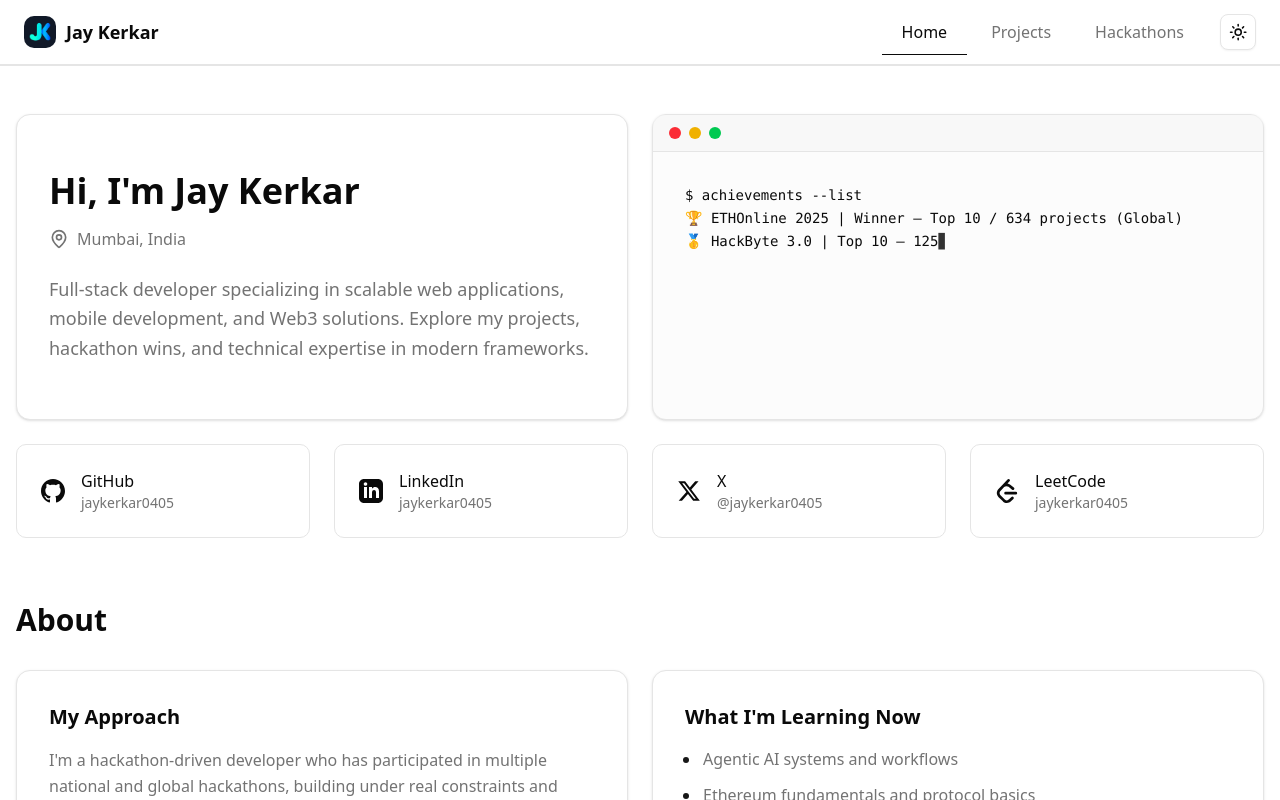
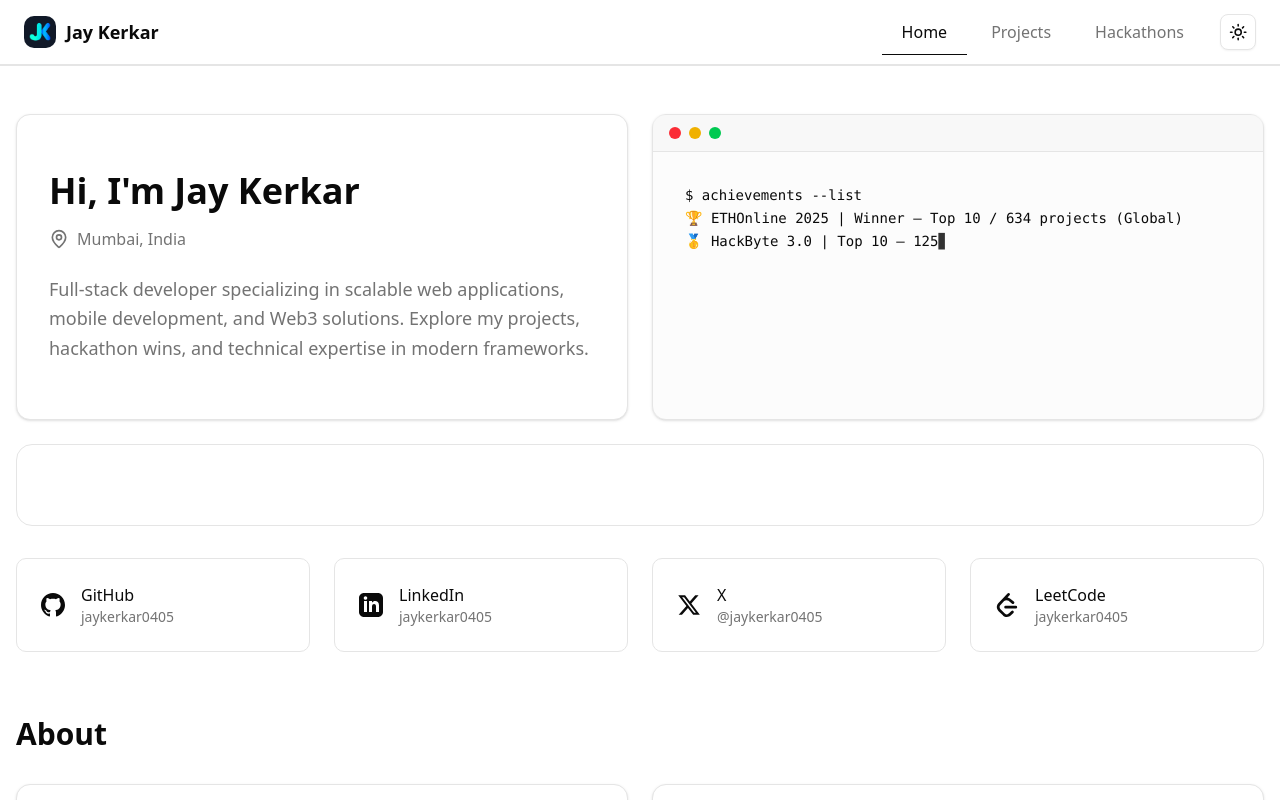
Before and after one commit to jaykerkar0405/Portfolio, a SvelteKit app: page / in a window 1280 px wide. Shown: the top 800 px of the page. Built offline with nearby package versions, Linux system fonts and the light colour scheme.

Commit message:
feat: Refactor social links and tech stack icons for improved structure and readability

```diff
--- a/src/routes/+page.svelte
+++ b/src/routes/+page.svelte
@@ -1,15 +1,51 @@
 <script lang="ts">
+	import {
+		siReact,
+		siDocker,
+		siPython,
+		siSvelte,
+		siMongodb,
+		siSolidity,
+		siNextdotjs,
+		siTypescript,
+		siJavascript,
+		siPostgresql,
+		siTailwindcss
+	} from 'simple-icons';
 	import { onMount } from 'svelte';
 	import { MapPin } from 'lucide-svelte';
+	import * as Tooltip from '$lib/components/ui/tooltip';
 	import { Card, CardContent } from '$lib/components/ui/card';
 
-	const XIcon = `<svg xmlns="http://www.w3.org/2000/svg" width="24" height="24" viewBox="0 0 24 24" fill="currentColor"><path d="M18.244 2.25h3.308l-7.227 8.26 8.502 11.24H16.17l-5.214-6.817L4.99 21.75H1.68l7.73-8.835L1.254 2.25H8.08l4.713 6.231zm-1.161 17.52h1.833L7.084 4.126H5.117z"/></svg>`;
+	type SvgIcon = { viewBox: string; paths: string[] };
 
-	const LinkedInIcon = `<svg xmlns="http://www.w3.org/2000/svg" width="24" height="24" viewBox="0 0 24 24" fill="currentColor"><path d="M19 0h-14c-2.761 0-5 2.239-5 5v14c0 2.761 2.239 5 5 5h14c2.762 0 5-2.239 5-5v-14c0-2.761-2.238-5-5-5zm-11 19h-3v-11h3v11zm-1.5-12.268c-.966 0-1.75-.79-1.75-1.764s.784-1.764 1.75-1.764 1.75.79 1.75 1.764-.783 1.764-1.75 1.764zm13.5 12.268h-3v-5.604c0-3.368-4-3.113-4 0v5.604h-3v-11h3v1.765c1.396-2.586 7-2.777 7 2.476v6.759z"/></svg>`;
+	const XIcon: SvgIcon = {
+		viewBox: '0 0 24 24',
+		paths: [
+			'M18.244 2.25h3.308l-7.227 8.26 8.502 11.24H16.17l-5.214-6.817L4.99 21.75H1.68l7.73-8.835L1.254 2.25H8.08l4.713 6.231zm-1.161 17.52h1.833L7.084 4.126H5.117z'
+		]
+	};
 
-	const GithubIcon = `<svg xmlns="http://www.w3.org/2000/svg" width="24" height="24" viewBox="0 0 24 24" fill="currentColor"><path d="M12 0c-6.626 0-12 5.373-12 12 0 5.302 3.438 9.8 8.207 11.387.599.111.793-.261.793-.577v-2.234c-3.338.726-4.033-1.416-4.033-1.416-.546-1.387-1.333-1.756-1.333-1.756-1.089-.745.083-.729.083-.729 1.205.084 1.839 1.237 1.839 1.237 1.07 1.834 2.807 1.304 3.492.997.107-.775.418-1.305.762-1.604-2.665-.305-5.467-1.334-5.467-5.931 0-1.311.469-2.381 1.236-3.221-.124-.303-.535-1.524.117-3.176 0 0 1.008-.322 3.301 1.23.957-.266 1.983-.399 3.003-.404 1.02.005 2.047.138 3.006.404 2.291-1.552 3.297-1.23 3.297-1.23.653 1.653.242 2.874.118 3.176.77.84 1.235 1.911 1.235 3.221 0 4.609-2.807 5.624-5.479 5.921.43.372.823 1.102.823 2.222v3.293c0 .319.192.694.801.576 4.765-1.589 8.199-6.086 8.199-11.386 0-6.627-5.373-12-12-12z"/></svg>`;
+	const LinkedInIcon: SvgIcon = {
+		viewBox: '0 0 24 24',
+		paths: [
+			'M19 0h-14c-2.761 0-5 2.239-5 5v14c0 2.761 2.239 5 5 5h14c2.762 0 5-2.239 5-5v-14c0-2.761-2.238-5-5-5zm-11 19h-3v-11h3v11zm-1.5-12.268c-.966 0-1.75-.79-1.75-1.764s.784-1.764 1.75-1.764 1.75.79 1.75 1.764-.783 1.764-1.75 1.764zm13.5 12.268h-3v-5.604c0-3.368-4-3.113-4 0v5.604h-3v-11h3v1.765c1.396-2.586 7-2.777 7 2.476v6.759z'
+		]
+	};
 
-	const LeetCodeIcon = `<svg xmlns="http://www.w3.org/2000/svg" width="24" height="24" viewBox="0 0 24 24" fill="currentColor"><path d="M13.483 0a1.374 1.374 0 0 0-.961.438L7.116 6.226l-3.854 4.126a5.266 5.266 0 0 0-1.209 2.104 5.35 5.35 0 0 0-.125.513 5.527 5.527 0 0 0 .062 2.362 5.83 5.83 0 0 0 .349 1.017 5.938 5.938 0 0 0 1.271 1.818l4.277 4.193.039.038c2.248 2.165 5.852 2.133 8.063-.074l2.396-2.392c.54-.54.54-1.414.003-1.955a1.378 1.378 0 0 0-1.951-.003l-2.396 2.392a3.021 3.021 0 0 1-4.205.038l-.02-.019-4.276-4.193c-.652-.64-.972-1.469-.948-2.263a2.68 2.68 0 0 1 .066-.523 2.545 2.545 0 0 1 .619-1.164L9.13 8.114c1.058-1.134 3.204-1.27 4.43-.278l3.501 2.831c.593.48 1.461.387 1.94-.207a1.384 1.384 0 0 0-.207-1.943l-3.5-2.831c-.8-.647-1.766-1.045-2.774-1.202l2.015-2.158A1.384 1.384 0 0 0 13.483 0zm-2.866 12.815a1.38 1.38 0 0 0-1.38 1.382 1.38 1.38 0 0 0 1.38 1.382H20.79a1.38 1.38 0 0 0 1.38-1.382 1.38 1.38 0 0 0-1.38-1.382z"/></svg>`;
+	const GithubIcon: SvgIcon = {
+		viewBox: '0 0 24 24',
+		paths: [
+			'M12 0c-6.626 0-12 5.373-12 12 0 5.302 3.438 9.8 8.207 11.387.599.111.793-.261.793-.577v-2.234c-3.338.726-4.033-1.416-4.033-1.416-.546-1.387-1.333-1.756-1.333-1.756-1.089-.745.083-.729.083-.729 1.205.084 1.839 1.237 1.839 1.237 1.07 1.834 2.807 1.304 3.492.997.107-.775.418-1.305.762-1.604-2.665-.305-5.467-1.334-5.467-5.931 0-1.311.469-2.381 1.236-3.221-.124-.303-.535-1.524.117-3.176 0 0 1.008-.322 3.301 1.23.957-.266 1.983-.399 3.003-.404 1.02.005 2.047.138 3.006.404 2.291-1.552 3.297-1.23 3.297-1.23.653 1.653.242 2.874.118 3.176.77.84 1.235 1.911 1.235 3.221 0 4.609-2.807 5.624-5.479 5.921.43.372.823 1.102.823 2.222v3.293c0 .319.192.694.801.576 4.765-1.589 8.199-6.086 8.199-11.386 0-6.627-5.373-12-12-12z'
+		]
+	};
+
+	const LeetCodeIcon: SvgIcon = {
+		viewBox: '0 0 24 24',
+		paths: [
+			'M13.483 0a1.374 1.374 0 0 0-.961.438L7.116 6.226l-3.854 4.126a5.266 5.266 0 0 0-1.209 2.104 5.35 5.35 0 0 0-.125.513 5.527 5.527 0 0 0 .062 2.362 5.83 5.83 0 0 0 .349 1.017 5.938 5.938 0 0 0 1.271 1.818l4.277 4.193.039.038c2.248 2.165 5.852 2.133 8.063-.074l2.396-2.392c.54-.54.54-1.414.003-1.955a1.378 1.378 0 0 0-1.951-.003l-2.396 2.392a3.021 3.021 0 0 1-4.205.038l-.02-.019-4.276-4.193c-.652-.64-.972-1.469-.948-2.263a2.68 2.68 0 0 1 .066-.523 2.545 2.545 0 0 1 .619-1.164L9.13 8.114c1.058-1.134 3.204-1.27 4.43-.278l3.501 2.831c.593.48 1.461.387 1.94-.207a1.384 1.384 0 0 0-.207-1.943l-3.5-2.831c-.8-.647-1.766-1.045-2.774-1.202l2.015-2.158A1.384 1.384 0 0 0 13.483 0zm-2.866 12.815a1.38 1.38 0 0 0-1.38 1.382 1.38 1.38 0 0 0 1.38 1.382H20.79a1.38 1.38 0 0 0 1.38-1.382 1.38 1.38 0 0 0-1.38-1.382z'
+		]
+	};
 
 	const achievements = [
 		'$ achievements --list',
@@ -41,35 +77,31 @@
 		return () => clearInterval(typeEffect);
 	});
 
-	const socialLinks = [
-		{
-			name: 'GitHub',
-			icon: GithubIcon,
-			username: 'jaykerkar0405',
-			url: 'https://github.com/jaykerkar0405'
-		},
-		{
-			name: 'LinkedIn',
-			icon: LinkedInIcon,
-			username: 'jaykerkar0405',
-			url: 'https://in.linkedin.com/in/jaykerkar0405'
-		},
-		{
-			name: 'X',
-			icon: XIcon,
-			username: '@jaykerkar0405',
-			url: 'https://x.com/jaykerkar0405'
-		},
-		{
-			name: 'LeetCode',
-			icon: LeetCodeIcon,
-			username: 'jaykerkar0405',
-			url: 'https://leetcode.com/u/jaykerkar0405'
-		}
+	type BrandIcon = { title: string; hex: string; path: string };
+
+	const brandColor = (hex: string) => {
+		const normalized = hex.toLowerCase();
+		if (normalized === '000000' || normalized === 'ffffff') return 'currentColor';
+		return `#${hex}`;
+	};
+
+	const techStack: { name: string; icon: BrandIcon }[] = [
+		{ name: 'TypeScript', icon: siTypescript },
+		{ name: 'JavaScript', icon: siJavascript },
+		{ name: 'Solidity', icon: siSolidity },
+		{ name: 'React', icon: siReact },
+		{ name: 'Next.js', icon: siNextdotjs },
+		{ name: 'Tailwind CSS', icon: siTailwindcss },
+		{ name: 'PostgreSQL', icon: siPostgresql },
+		{ name: 'MongoDB', icon: siMongodb },
+		{ name: 'Docker', icon: siDocker },
+		{ name: 'SvelteKit', icon: siSvelte },
+		{ name: 'Python', icon: siPython }
 	];
 </script>
 
 <div class="container mx-auto px-4 py-12">
+	<div class="lg:flex lg:flex-col">
 		<div class="mb-6 grid grid-cols-1 gap-6 lg:grid-cols-2">
 			<Card>
 				<CardContent class="p-8">
@@ -104,24 +136,124 @@
 			</Card>
 		</div>
 
+		<div class="space-y-6 lg:space-y-8">
+			<div class="flex justify-center">
+				<div class="w-full overflow-x-auto rounded-2xl border border-border bg-card">
+					<div class="flex min-h-20 items-center justify-between px-4">
+						{#each techStack as tech (tech.name)}
+							<Tooltip.Root>
+								<Tooltip.Trigger class="flex size-14 shrink-0 items-center justify-center rounded-lg">
+									<svg
+										width="40"
+										height="40"
+										viewBox="0 0 24 24"
+										fill="currentColor"
+										xmlns="http://www.w3.org/2000/svg"
+										style="color: {brandColor(tech.icon.hex)}"
+									>
+										<path d={tech.icon.path} />
+									</svg>
+								</Tooltip.Trigger>
+								<Tooltip.Content>
+									<p class="font-medium">{tech.name}</p>
+								</Tooltip.Content>
+							</Tooltip.Root>
+						{/each}
+					</div>
+				</div>
+			</div>
+
 			<div class="grid grid-cols-1 gap-6 md:grid-cols-2 lg:grid-cols-4">
-		{#each socialLinks as social}
 				<a
 					target="_blank"
-				href={social.url}
 					rel="noopener noreferrer"
+					href="https://github.com/jaykerkar0405"
 					class="flex items-center gap-4 rounded-lg border border-border bg-card p-6 transition-colors"
 				>
-				{@html social.icon}
+					<svg
+						width="24"
+						height="24"
+						fill="currentColor"
+						viewBox={GithubIcon.viewBox}
+						xmlns="http://www.w3.org/2000/svg"
+					>
+						{#each GithubIcon.paths as d (d)}
+							<path {d} />
+						{/each}
+					</svg>
 					<div>
-					<p class="font-medium">{social.name}</p>
-					<p class="text-sm text-muted-foreground">{social.username}</p>
+						<p class="font-medium">GitHub</p>
+						<p class="text-sm text-muted-foreground">jaykerkar0405</p>
 					</div>
 				</a>
+
+				<a
+					target="_blank"
+					rel="noopener noreferrer"
+					href="https://in.linkedin.com/in/jaykerkar0405"
+					class="flex items-center gap-4 rounded-lg border border-border bg-card p-6 transition-colors"
+				>
+					<svg
+						width="24"
+						height="24"
+						fill="currentColor"
+						viewBox={LinkedInIcon.viewBox}
+						xmlns="http://www.w3.org/2000/svg"
+					>
+						{#each LinkedInIcon.paths as d (d)}
+							<path {d} />
 						{/each}
+					</svg>
+					<div>
+						<p class="font-medium">LinkedIn</p>
+						<p class="text-sm text-muted-foreground">jaykerkar0405</p>
+					</div>
+				</a>
+
+				<a
+					target="_blank"
+					rel="noopener noreferrer"
+					href="https://x.com/jaykerkar0405"
+					class="flex items-center gap-4 rounded-lg border border-border bg-card p-6 transition-colors"
+				>
+					<svg width="24" height="24" fill="currentColor" viewBox={XIcon.viewBox} xmlns="http://www.w3.org/2000/svg">
+						{#each XIcon.paths as d (d)}
+							<path {d} />
+						{/each}
+					</svg>
+					<div>
+						<p class="font-medium">X</p>
+						<p class="text-sm text-muted-foreground">@jaykerkar0405</p>
+					</div>
+				</a>
+
+				<a
+					target="_blank"
+					rel="noopener noreferrer"
+					href="https://leetcode.com/u/jaykerkar0405"
+					class="flex items-center gap-4 rounded-lg border border-border bg-card p-6 transition-colors"
+				>
+					<svg
+						width="24"
+						height="24"
+						fill="currentColor"
+						viewBox={LeetCodeIcon.viewBox}
+						xmlns="http://www.w3.org/2000/svg"
+					>
+						{#each LeetCodeIcon.paths as d (d)}
+							<path {d} />
+						{/each}
+					</svg>
+					<div>
+						<p class="font-medium">LeetCode</p>
+						<p class="text-sm text-muted-foreground">jaykerkar0405</p>
+					</div>
+				</a>
+			</div>
+		</div>
 	</div>
 
-	<div class="mt-16">
+	<div class="mt-12 lg:mt-16">
 		<h2 class="mb-8 text-3xl font-bold">About</h2>
 		<div class="grid grid-cols-1 gap-6 lg:grid-cols-2">
 			<Card>
```
Lines whose indentation alone changed are shown as unchanged.
